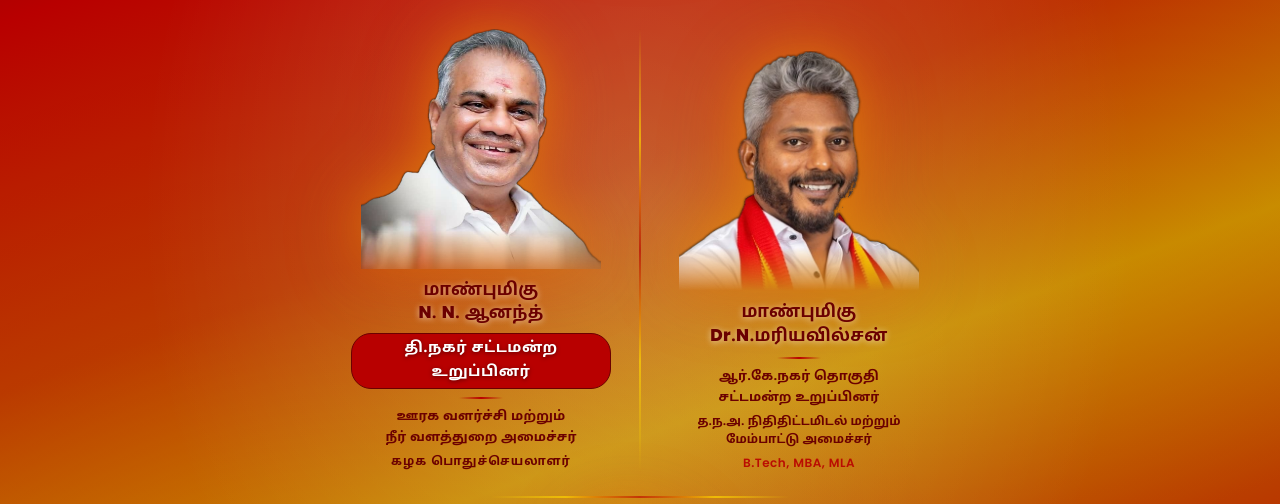
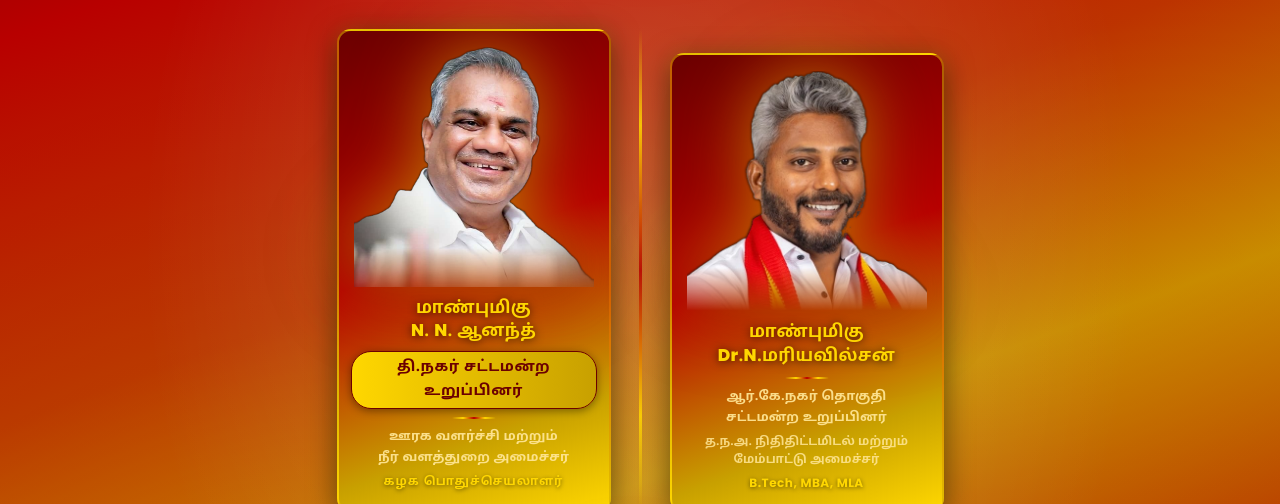
Before and after one commit to sakthi87542-droid/rk-nagar, a website: page public/index.html in a window 1280 px wide. Shown: the part 448-952 px from the top of the page. Drawn offline with Linux system fonts and the light colour scheme.

Commit message:
Ministers section: dark red→amber→gold merged card design with gold text

```diff
--- a/public/index.html
+++ b/public/index.html
@@ -662,17 +662,35 @@
       max-width: 280px;
       text-align: center;
     }
-    /* Vertical gold divider between the two cards */
+    /* Each minister block – card background: dark red→amber→gold */
+    .minister-block-inner {
+      background: linear-gradient(160deg, #6B0000 0%, #B80000 45%, #C8A000 80%, #FFD700 100%);
+      border-radius: var(--radius);
+      border: 2px solid rgba(255,215,0,0.45);
+      padding: 16px 12px 18px;
+      box-shadow: 0 6px 28px rgba(0,0,0,0.55), 0 0 16px rgba(255,215,0,0.18);
+      transition: var(--transition);
+    }
+    .minister-block-inner:hover {
+      transform: translateY(-6px);
+      box-shadow: 0 12px 40px rgba(0,0,0,0.7), 0 0 28px rgba(255,215,0,0.4);
+      border-color: #FFD700;
+    }
+    /* Vertical divider between two minister cards */
     .minister-col-divider {
-      width: 2px;
+      width: 3px;
       align-self: stretch;
-      background: linear-gradient(to bottom, transparent, var(--yellow), var(--red), var(--yellow), transparent);
-      border-radius: 1px;
-      opacity: 0.65;
+      background: linear-gradient(to bottom,
+        transparent 0%,
+        #FFD700 20%,
+        #B80000 50%,
+        #FFD700 80%,
+        transparent 100%);
+      border-radius: 2px;
+      opacity: 0.85;
       flex-shrink: 0;
     }
     .minister-photo {
-      /* Transparent PNG cutout */
       width: 100%;
       max-width: 240px;
       height: 240px;
@@ -682,8 +700,8 @@
       display: block;
       margin: 0 auto;
       filter:
-        drop-shadow(0 0 28px rgba(255,215,0,0.45))
-        drop-shadow(0 6px 32px rgba(204,0,0,0.35));
+        drop-shadow(0 0 32px rgba(255,215,0,0.55))
+        drop-shadow(0 8px 24px rgba(107,0,0,0.65));
       animation: ministerFadeIn 1s ease 0.3s both;
     }
     @keyframes ministerFadeIn {
@@ -694,33 +712,34 @@
       font-family: 'Noto Sans Tamil', 'Poppins', sans-serif;
       font-size: clamp(13px, 3vw, 17px);
       font-weight: 800;
-      color: var(--red-dark);
+      color: #FFD700;
       letter-spacing: 0.3px;
       margin-top: 10px;
       line-height: 1.4;
-      text-shadow: 0 1px 6px rgba(255,255,255,0.6);
+      text-shadow: 0 1px 8px rgba(0,0,0,0.7);
       animation: ministerFadeIn 1s ease 0.45s both;
     }
     .minister-mla {
       font-family: 'Noto Sans Tamil', 'Poppins', sans-serif;
       font-size: clamp(12px, 2.6vw, 15px);
       font-weight: 900;
-      color: white;
-      background: var(--red);
-      border: 1.5px solid var(--red-dark);
+      color: #6B0000;
+      background: linear-gradient(90deg, #FFD700, #C8A000);
+      border: 1.5px solid #6B0000;
       border-radius: 20px;
-      padding: 3px 12px;
+      padding: 4px 14px;
       display: inline-block;
       margin-top: 7px;
       letter-spacing: 0.5px;
-      text-shadow: 0 1px 4px rgba(0,0,0,0.5);
+      text-shadow: none;
+      box-shadow: 0 2px 8px rgba(0,0,0,0.4);
       animation: ministerFadeIn 1s ease 0.5s both;
     }
     .minister-desig {
       font-family: 'Noto Sans Tamil', sans-serif;
       font-size: clamp(11px, 2.2vw, 13px);
       font-weight: 600;
-      color: var(--red-dark);
+      color: rgba(255,230,150,0.92);
       margin-top: 5px;
       line-height: 1.6;
       letter-spacing: 0.2px;
@@ -730,7 +749,7 @@
       font-family: 'Noto Sans Tamil', sans-serif;
       font-size: clamp(10px, 1.9vw, 12px);
       font-weight: 600;
-      color: var(--red-dark);
+      color: rgba(255,230,150,0.85);
       margin-top: 4px;
       line-height: 1.55;
       letter-spacing: 0.1px;
@@ -739,20 +758,21 @@
     .minister-role {
       font-family: 'Noto Sans Tamil', sans-serif;
       font-size: clamp(10px, 2vw, 12px);
-      font-weight: 700;
-      color: var(--red-dark);
+      font-weight: 800;
+      color: #FFD700;
       margin-top: 4px;
       letter-spacing: 1px;
       text-transform: uppercase;
+      text-shadow: 0 1px 4px rgba(0,0,0,0.5);
       animation: ministerFadeIn 1s ease 0.65s both;
     }
-    /* Thin red line above desig */
+    /* Gold line above desig */
     .minister-desig::before {
       content: '';
       display: block;
       width: 44px;
       height: 2px;
-      background: linear-gradient(90deg, transparent, var(--red), transparent);
+      background: linear-gradient(90deg, transparent, #FFD700, #B80000, #FFD700, transparent);
       margin: 8px auto 8px;
       border-radius: 1px;
     }
@@ -760,22 +780,28 @@
     .minister-qual {
       font-family: 'Poppins', sans-serif;
       font-size: clamp(10px, 2vw, 12px);
-      font-weight: 600;
-      color: var(--red);
+      font-weight: 700;
+      color: #FFD700;
       letter-spacing: 0.5px;
       margin-top: 3px;
+      text-shadow: 0 1px 4px rgba(0,0,0,0.5);
+    }
+    /* Horizontal divider between the two rows */
+    .minister-row-divider {
+      width: min(380px, 88vw);
+      height: 3px;
+      background: linear-gradient(90deg,
+        transparent 0%,
+        #6B0000 15%,
+        #B80000 30%,
+        #FFD700 50%,
+        #B80000 70%,
+        #6B0000 85%,
+        transparent 100%);
+      margin: 28px auto 0;
+      border-radius: 2px;
       opacity: 0.9;
     }
-    /* Horizontal gold divider between the two rows */
-    .minister-row-divider {
-      width: min(300px, 80vw);
-      height: 2px;
-      background: linear-gradient(90deg, transparent, var(--yellow), var(--red), var(--yellow), transparent);
-      margin: 24px auto 0;
-      border-radius: 1px;
-      opacity: 0.7;
-    }
-
     /* Single centred card row */
     .ministers-row-single {
       justify-content: center;
@@ -957,37 +983,43 @@
 
         <!-- Minister 1 -->
         <div class="minister-block">
+          <div class="minister-block-inner">
             <img src="assets/minister-cutout.png" alt="மாண்புமிகு N. N. ஆனந்த்" class="minister-photo">
             <div class="minister-name">மாண்புமிகு<br>N. N. ஆனந்த்</div>
             <div class="minister-mla">தி.நகர் சட்டமன்ற உறுப்பினர்</div>
             <div class="minister-desig">ஊரக வளர்ச்சி மற்றும்<br>நீர் வளத்துறை அமைச்சர்</div>
             <div class="minister-role">கழக பொதுச்செயலாளர்</div>
           </div>
-
-        <!-- Vertical gold divider -->
+        </div>
+
+        <!-- Vertical divider -->
         <div class="minister-col-divider"></div>
 
         <!-- Minister 2 -->
         <div class="minister-block">
+          <div class="minister-block-inner">
             <img src="assets/minister2-cutout.png" alt="மாண்புமிகு Dr.N.மரியவில்சன்" class="minister-photo">
             <div class="minister-name">மாண்புமிகு<br>Dr.N.மரியவில்சன்</div>
             <div class="minister-desig">ஆர்.கே.நகர் தொகுதி<br>சட்டமன்ற உறுப்பினர்</div>
             <div class="minister-desig2">த.ந.அ. நிதிதிட்டமிடல் மற்றும்<br>மேம்பாட்டு அமைச்சர்</div>
             <div class="minister-qual">B.Tech, MBA, MLA</div>
           </div>
-
-      </div>
-
-      <!-- Horizontal gold divider row -->
+        </div>
+
+      </div>
+
+      <!-- Horizontal divider -->
       <div class="minister-row-divider"></div>
 
       <!-- Leader row (single centred card) -->
       <div class="ministers-row ministers-row-single">
 
         <div class="minister-block">
+          <div class="minister-block-inner">
             <img src="assets/leader-cutout.png" alt="தளபதி T.ராஜேஷ்" class="minister-photo">
             <div class="minister-name">தளபதி T.ராஜேஷ்</div>
             <div class="minister-desig">சென்னை வடக்கு மாவட்ட<br>இணை செயலாளர்</div>
+          </div>
         </div>
 
       </div>
```
Lines whose indentation alone changed are shown as unchanged.
